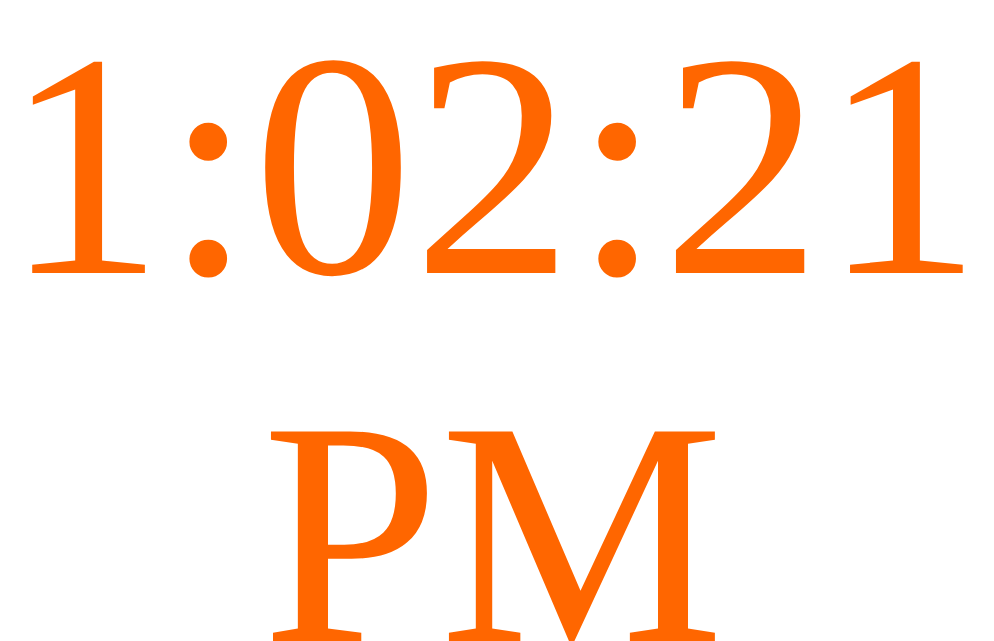
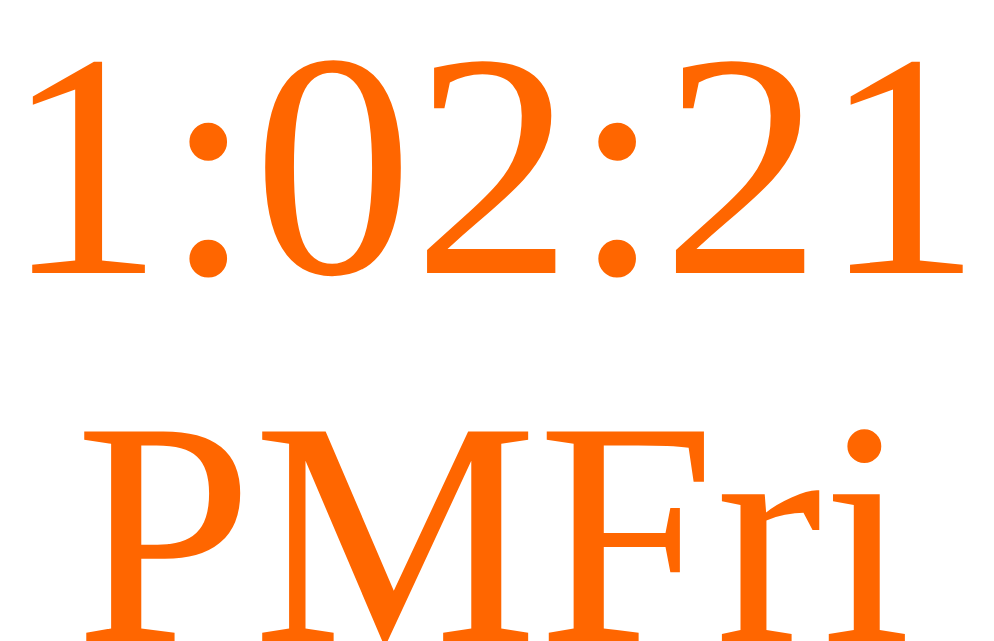
Before and after one commit to nylormysterious/digital-clock-plainred, a plain HTML site: page index.html in a window 1280 px wide. Shown: the part 219-860 px from the top of the page, without its empty margins (147-1141 px from the left). Drawn offline with Linux system fonts and the light colour scheme.

Commit message:
aded new time methods

```diff
--- a/index.html
+++ b/index.html
@@ -22,7 +22,10 @@
             const clockElement = document.getElementById('clock');
             const now = new Date();
             clockElement.innerHTML = now.toLocaleTimeString(); // Current time display hoga
-        }
+// --can check these too // clockElement.innerHTML = now.getDay(); // clockElement.innerHTML = now.getFullYear()  clockElement.innerHTML = now.getMonth() clockElement.innerHTML = now.getDate()
+// clockElement.innerHTML = now.toLocaleDateString() clockElement.innerHTML = now.toDateString() clockElement.innerHTML = now.toJSON()
+clockElement.innerHTML += now.toDateString()
+}
 
         setInterval(displayTime, 1000); // Har second clock update hoti rahegi
     </script>
```
